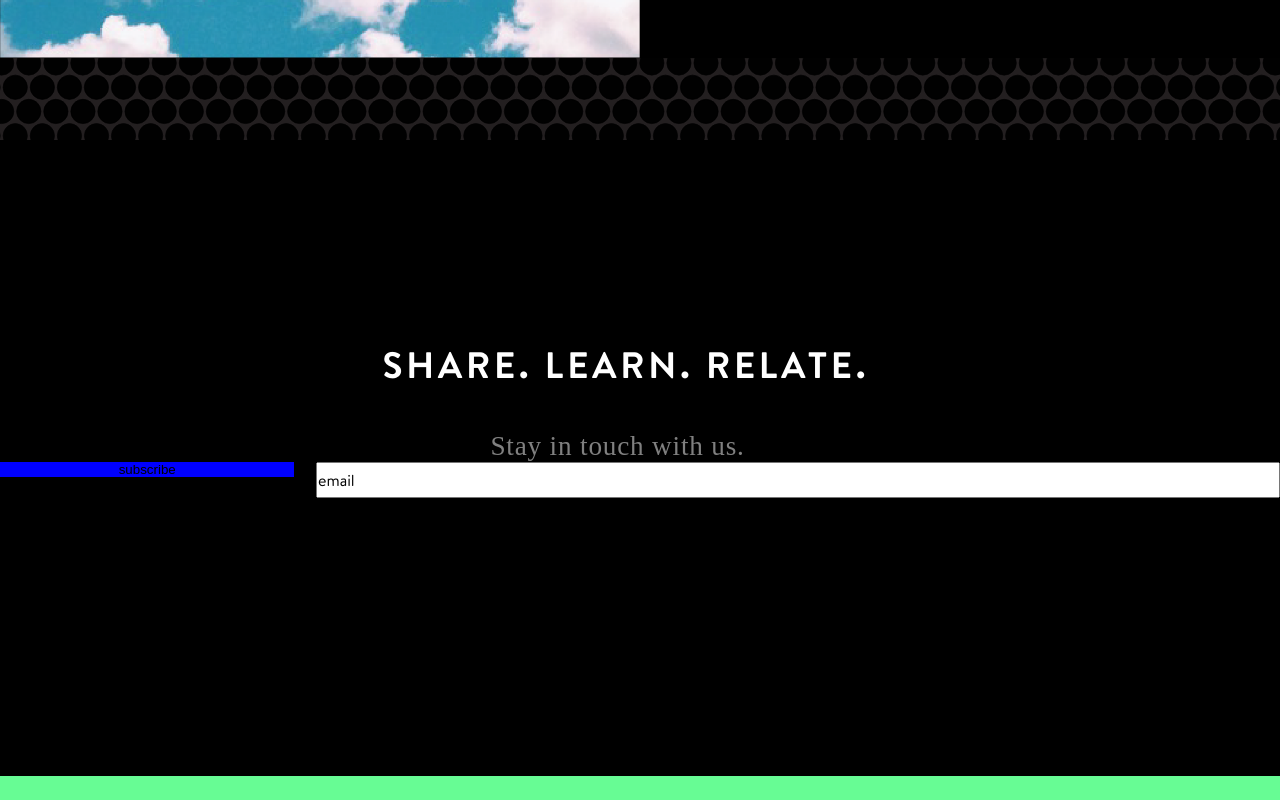
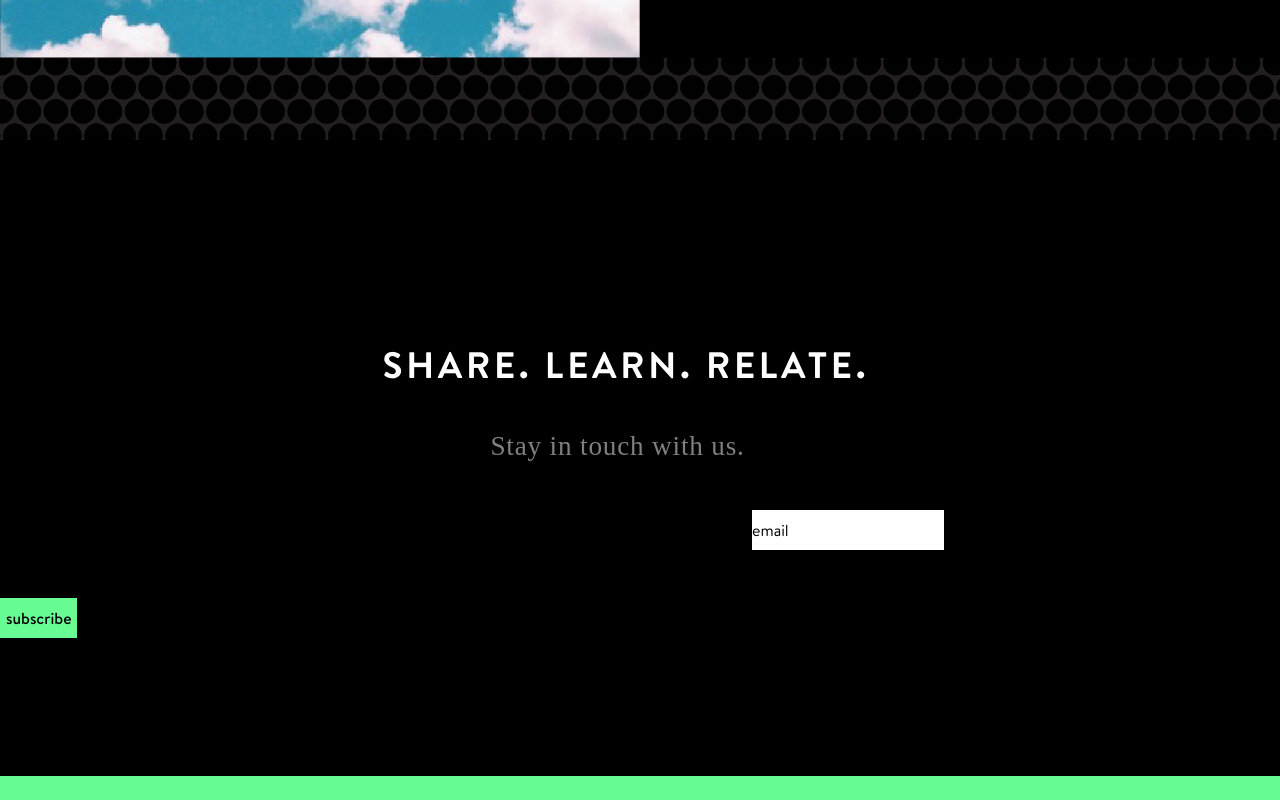
Before and after one commit to emileeapple/emileeapple.github.io, a plain HTML site: page index.html in a window 1280 px wide. Shown: the part 3671-4471 px from the top of the page. Drawn offline with Linux system fonts and the light colour scheme.

Commit message:
Fixed subscribe
needs to be centered though

```diff
--- a/css/styles.css
+++ b/css/styles.css
@@ -416,12 +416,15 @@ h2.sharelearnrelate {
 
 
 input.subscribe {
-	margin-top: 0;
 	display: block;
+	margin-top: 3em;
+	margin-right: 0;
+	margin-left: 62em;
 	padding: 0;
-	float: right;
-	width: 75%;
-	height: 2em;
+	float: left;
+	border: 0;
+	width: 15%;
+	height: 2.5em;
 	font-family: 'BrandonText-Regular', sans-serif;
 	font-size: 1em;
 }
@@ -434,15 +437,18 @@ div.greenline {
 
 button.subscribe {
 	float: left;
-	width: 23%;
+	margin-right: 40em;
+	font-family: 'BrandonText-Medium', sans-serif;
+	font-size: 1em;
+	height: 2.5em;
+	width: 6%;
 	outline:0;
 	border: 0;
 	background: blue;
-	padding: 0;
-	margin: 0;
+	margin-top: 3em;
 	display: block;
 	overflow: hidden;
-	background-color:
+	background-color: #67fc94;
 }
 
 
@@ -533,6 +539,14 @@ ul li {
 	float: right;
 	margin-top: 3em;
 }
+
+/* SUBSCRIBE FOOTER 24" --------------*/
+
+input.subscribe {
+	margin-left: 47em;
+	padding: 0;
+}
+
 
 /* 1620-1400px ------------------------------------------------------------------------------------------*/
 
```
